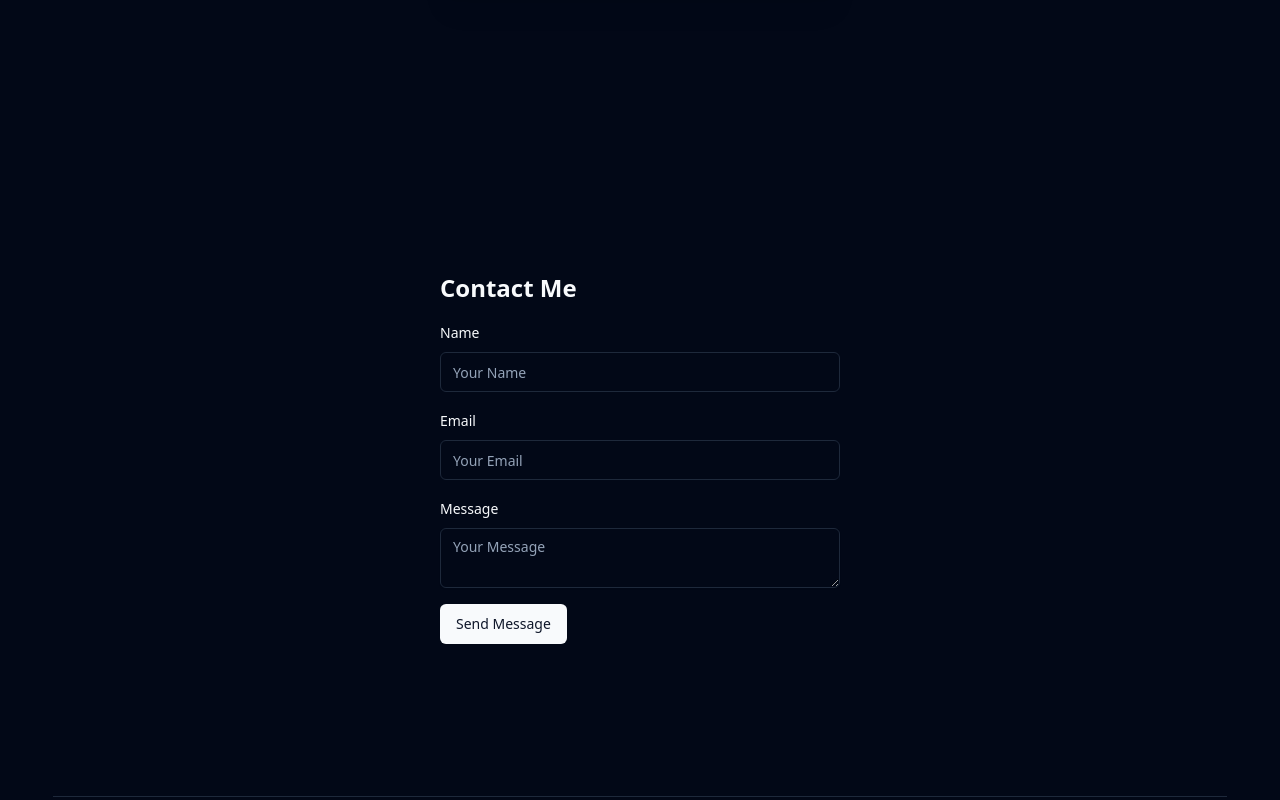
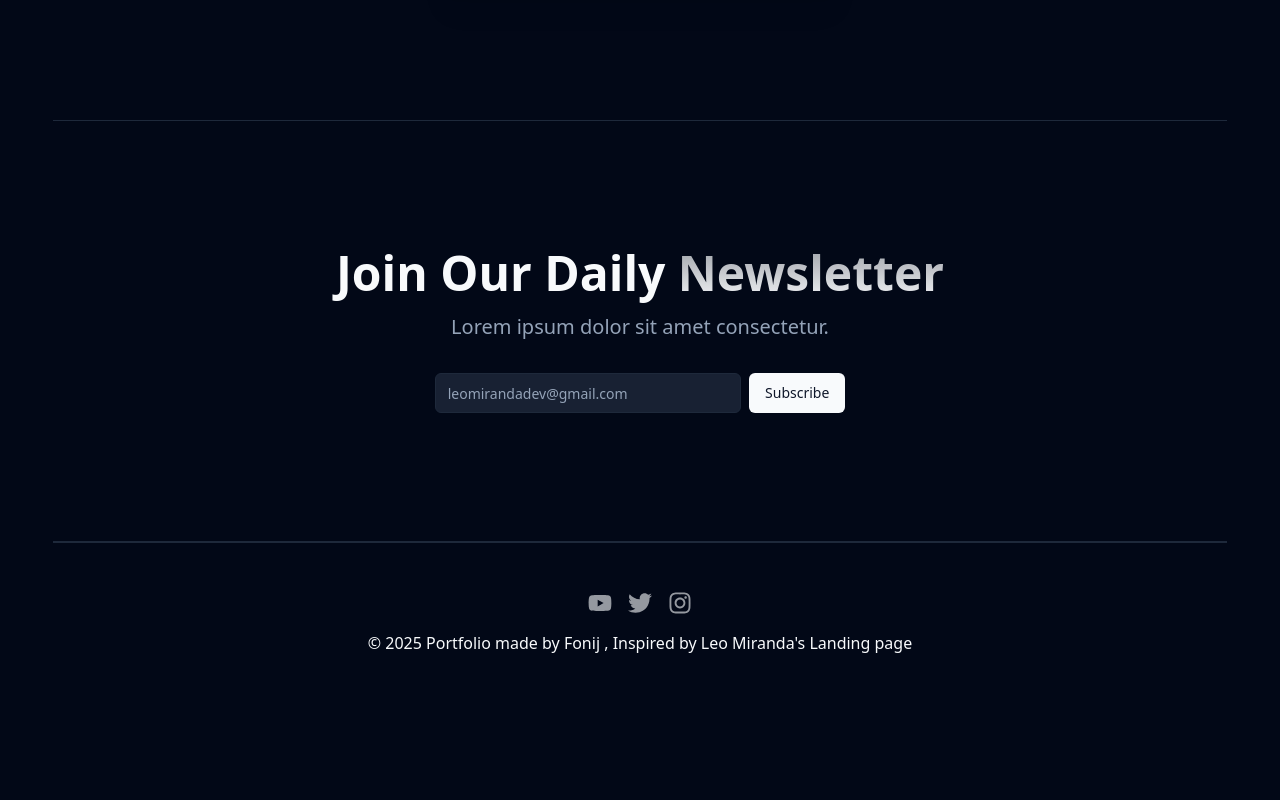
Before and after one commit to Fonij80/fonij-portfolio-client, a React (Vite) app: page / in a window 1280 px wide. Shown: the part 6760-7560 px from the top of the page. After the commit the page ends 7471 px from the top, so only its background shows below. Built offline with nearby package versions, Linux system fonts and the light colour scheme.

Commit message:
feat: add contact page

```diff
--- a/src/App.tsx
+++ b/src/App.tsx
@@ -2,7 +2,7 @@ import { BrowserRouter as Router, Routes, Route } from 'react-router-dom';
 import { I18nextProvider } from 'react-i18next';
 import i18n from './i18n';
 import "./App.css";
-import { Home, Blog } from './pages';
+import { Home, Blog, Contact } from './pages';
 
 function App() {
   return (
@@ -11,6 +11,7 @@ function App() {
         <Routes>
           <Route path="/" element={<Home />} />
           <Route path="/blog" element={<Blog />} />
+          <Route path="/contact" element={<Contact />} />
           <Route path="/hire" element={<Blog />} />
         </Routes>
       </Router>
--- a/src/components/Contact.tsx
+++ b/src/components/ContactForm.tsx
@@ -1,4 +1,4 @@
-import React from "react";
+import { useTranslation } from "react-i18next";
 import { useForm } from "react-hook-form";
 import { z } from "zod";
 import { zodResolver } from "@hookform/resolvers/zod";
@@ -30,7 +30,9 @@ const contactFormSchema = z.object({
 // Define the form's data type based on the schema
 type ContactFormValues = z.infer<typeof contactFormSchema>;
 
-export const Contact = () => {
+export const ContactForm = () => {
+    const { t } = useTranslation();
+
     const form = useForm<ContactFormValues>({
         resolver: zodResolver(contactFormSchema),
         defaultValues: {
@@ -44,7 +46,7 @@ export const Contact = () => {
     const onSubmit = (data: ContactFormValues) => {
         console.log("Form submitted:", data);
         alert("Your message has been sent!");
-        form.reset(); // Clear the form after submission
+        form.reset();
     };
 
     return (
@@ -53,7 +55,7 @@ export const Contact = () => {
             className="container py-24 sm:py-32"
         >
             <div className="max-w-md mx-auto p-6">
-                <h1 className="text-2xl font-bold mb-4">Contact Me</h1>
+                <h1 className="text-2xl font-bold mb-4">{t("contact.title")}</h1>
                 <Form {...form}>
                     <form onSubmit={form.handleSubmit(onSubmit)} className="space-y-4">
                         {/* Name Field */}
@@ -62,9 +64,9 @@ export const Contact = () => {
                             name="name"
                             render={({ field }) => (
                                 <FormItem>
-                                    <FormLabel>Name</FormLabel>
+                                    <FormLabel>{t("contact.name_title")}</FormLabel>
                                     <FormControl>
-                                        <Input placeholder="Your Name" {...field} />
+                                        <Input placeholder={t("contact.name")} {...field} />
                                     </FormControl>
                                     <FormMessage />
                                 </FormItem>
@@ -77,9 +79,9 @@ export const Contact = () => {
                             name="email"
                             render={({ field }) => (
                                 <FormItem>
-                                    <FormLabel>Email</FormLabel>
+                                    <FormLabel>{t("contact.email_title")}</FormLabel>
                                     <FormControl>
-                                        <Input placeholder="Your Email" {...field} />
+                                        <Input placeholder={t("contact.email")} {...field} />
                                     </FormControl>
                                     <FormMessage />
                                 </FormItem>
@@ -92,9 +94,9 @@ export const Contact = () => {
                             name="message"
                             render={({ field }) => (
                                 <FormItem>
-                                    <FormLabel>Message</FormLabel>
+                                    <FormLabel>{t("contact.message_title")}</FormLabel>
                                     <FormControl>
-                                        <Textarea placeholder="Your Message" {...field} />
+                                        <Textarea placeholder={t("contact.message")} {...field} />
                                     </FormControl>
                                     <FormMessage />
                                 </FormItem>
@@ -102,12 +104,14 @@ export const Contact = () => {
                         />
 
                         {/* Submit Button */}
-                        <Button type="submit" variant="default">
-                            Send Message
-                        </Button>
+                        <div className="flex justify-center">
+                            <Button type="submit" variant="default">
+                                {t("contact.contact_btn")}
+                            </Button>
+                        </div>
                     </form>
                 </Form>
             </div>
         </section>
     );
-}
+};
--- a/src/components/Hero.tsx
+++ b/src/components/Hero.tsx
@@ -1,9 +1,12 @@
+import { useTranslation } from "react-i18next";
+import { useNavigate } from "react-router-dom";
 import { Button } from "./ui/button";
-import { buttonVariants } from "./ui/button";
-import { GitHubLogoIcon } from "@radix-ui/react-icons";
 import myImage from '../assets/Me.png';
 
 export const Hero = () => {
+  const { t } = useTranslation();
+  const navigate = useNavigate();
+
   return (
     <section className="container grid lg:grid-cols-2 place-items-center py-20 md:py-32 gap-10">
       <div className="text-center lg:text-start space-y-6">
@@ -28,9 +31,13 @@ export const Hero = () => {
         </p>
 
         <div className="space-y-4 md:space-y-0 md:space-x-4">
-          <Button className="w-full md:w-1/3">Hire Me</Button>
-
-          <Button className="w-full md:w-1/3">Contact Me</Button>
+          <Button className="w-full md:w-1/3">{t("hero.hire_btn")}</Button>
+          <Button
+            className="w-full md:w-1/3"
+            onClick={() => navigate("/contact")}
+          >
+            {t("hero.contact_btn")}
+          </Button>
         </div>
       </div>
 
--- a/src/pages/Blog.tsx
+++ b/src/pages/Blog.tsx
@@ -13,7 +13,7 @@ import { Services } from "../components/Services";
 import { Sponsors } from "../components/Sponsors";
 import { Team } from "../components/Team";
 import { Testimonials } from "../components/Testimonials";
-import { Contact } from "../components/Contact";
+import { Contact } from "../components/ContactForm";
 
 
 function Blog() {
--- /dev/null
+++ b/src/pages/Contact.tsx
@@ -0,0 +1,18 @@
+import { Footer } from "../components/Footer";
+import { Navbar } from "../components/Navbar";
+import { ScrollToTop } from "../components/ScrollToTop";
+import { ContactForm } from "../components/ContactForm";
+
+
+function Contact() {
+    return (
+        <>
+            <Navbar />
+            <ContactForm />
+            <Footer />
+            <ScrollToTop />
+        </>
+    );
+}
+
+export default Contact;
--- a/src/pages/Home.tsx
+++ b/src/pages/Home.tsx
@@ -1,6 +1,5 @@
 import { About } from "../components/About";
 import { Cta } from "../components/Cta";
-import { FAQ } from "../components/FAQ";
 import { Features } from "../components/Features";
 import { Footer } from "../components/Footer";
 import { Hero } from "../components/Hero";
@@ -13,7 +12,6 @@ import { Services } from "../components/Services";
 import { Sponsors } from "../components/Sponsors";
 import { Team } from "../components/Team";
 import { Testimonials } from "../components/Testimonials";
-import { Contact } from "../components/Contact";
 
 
 function Home() {
@@ -30,7 +28,6 @@ function Home() {
             <Testimonials />
             <Team />
             <Pricing />
-            <Contact />
             <Newsletter />
             <Footer />
             <ScrollToTop />
--- a/src/pages/index.ts
+++ b/src/pages/index.ts
@@ -1,2 +1,3 @@
 export { default as Home } from './Home';
 export { default as Blog } from './Blog';
+export { default as Contact } from './Contact';
--- a/src/resource.json
+++ b/src/resource.json
@@ -7,6 +7,20 @@
                 "about": "About Me",
                 "projects": "Projects"
             }
+        },
+        "hero": {
+            "contact_btn": "Contact Me",
+            "hire_btn": "Hire Me"
+        },
+        "contact": {
+            "title": "Get in Touch",
+            "contact_btn": "Send Message",
+            "name_title": "Name",
+            "email_title": "Email",
+            "message_title": "Message",
+            "name": "Your Name",
+            "email": "Your Email",
+            "message": "Your Message to Me"
         }
     },
     "fa": {
@@ -17,6 +31,20 @@
                 "about": "درباره‌ی من",
                 "projects": "پروژه‌ها"
             }
+        },
+        "hero": {
+            "contact_btn": "ارتباط با من",
+            "hire_btn": "به من پروژه بده!"
+        },
+        "contact": {
+            "title": "ارتباط با من",
+            "contact_btn": "فرستادن پیام",
+            "name_title": "نام",
+            "email_title": "ایمیل",
+            "message_title": "پیام",
+            "name": "نام شما",
+            "email": "ایمیل شما",
+            "message": "پیام شما به من"
         }
     }
 }
```
